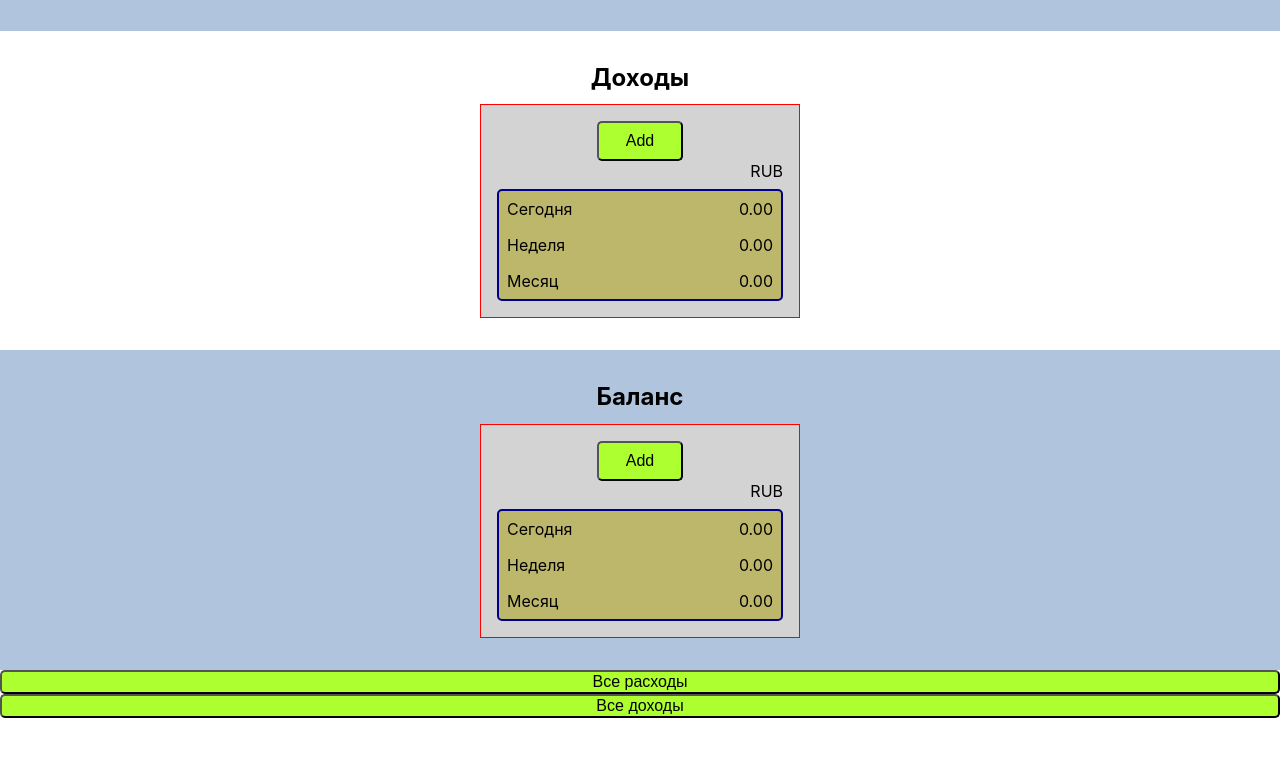
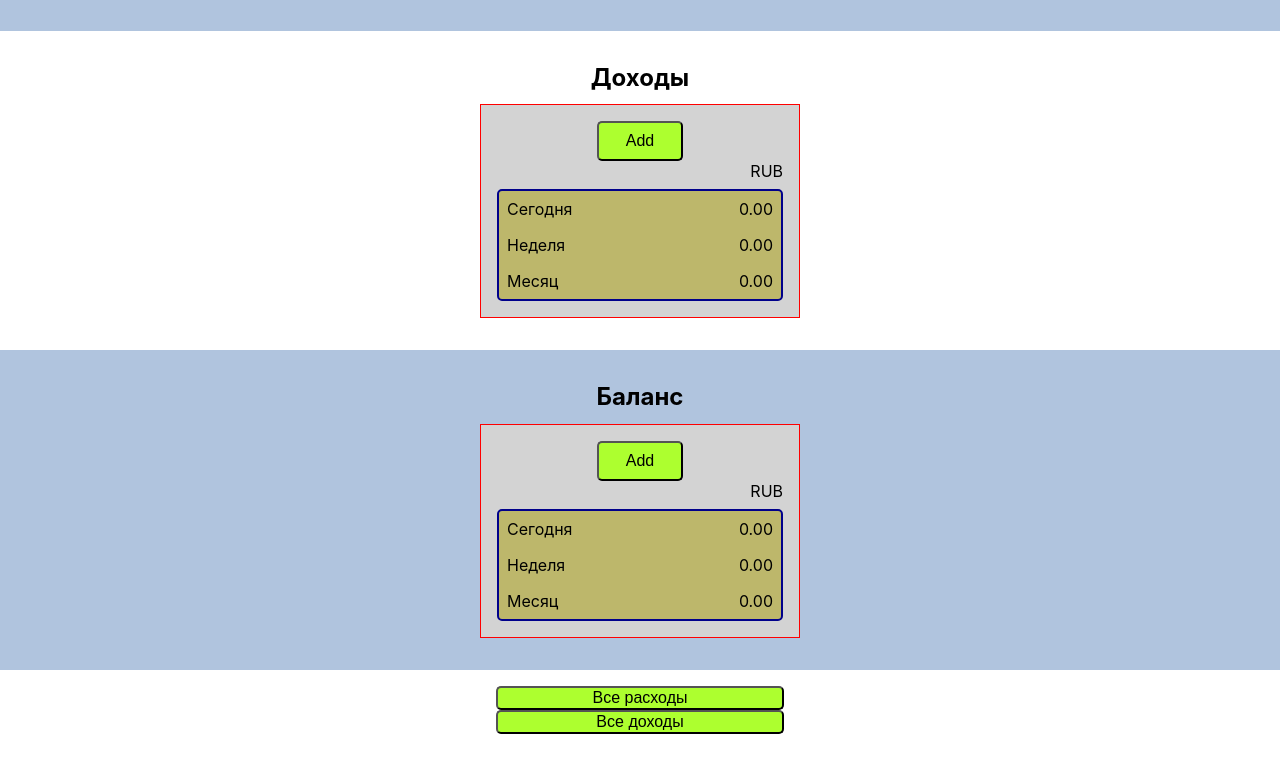
Before and after one commit to z9877969/wallet, a React (Create React App) app: page / in a window 1280 px wide. Shown: the part 363-1136 px from the top of the page. Before the commit the page ends 1113 px from the top, so only its background shows below. Built offline with nearby package versions, Linux system fonts and the light colour scheme; no server answers; the HTML template or start-up script is replaced by a standard one.

Commit message:
fix mainPage

```diff
--- a/src/pages/MainPage.jsx
+++ b/src/pages/MainPage.jsx
@@ -2,8 +2,8 @@ import { useHistory } from 'react-router-dom';
 import { connect } from 'react-redux';
 import MainInfo from '../components/MainInfo';
 import Button from '../components/share/Button';
-import help from '../utils/helpers';
 import Section from '../components/share/Section/Section';
+import Container from '../components/share/Container/Container';
 
 const balance = [{ name: 'Все время', value: '0,00' }];
 
@@ -18,12 +18,14 @@ const MainPage = props => {
 
   return (
     <>
-      <Section title={"Журнал рассходов"}>
+      <Section title={'Журнал рассходов'}>
         <MainInfo title={costsDb.mainPageTitle} cardId="costs" />
         <MainInfo title={incomesDb.mainPageTitle} cardId="incomes" />
         <MainInfo title={'Баланс'} dataList={balance} />
-        <Button title={'Все расходы'} cbOnClick={handlerOpenCosts} />
-        <Button title={'Все доходы'} cbOnClick={handlerOpenIncomes} />
+        <Container>
+          <Button title={'Все расходы'} cbOnClick={handlerOpenCosts} />
+          <Button title={'Все доходы'} cbOnClick={handlerOpenIncomes} />
+        </Container>
       </Section>
     </>
   );
```
